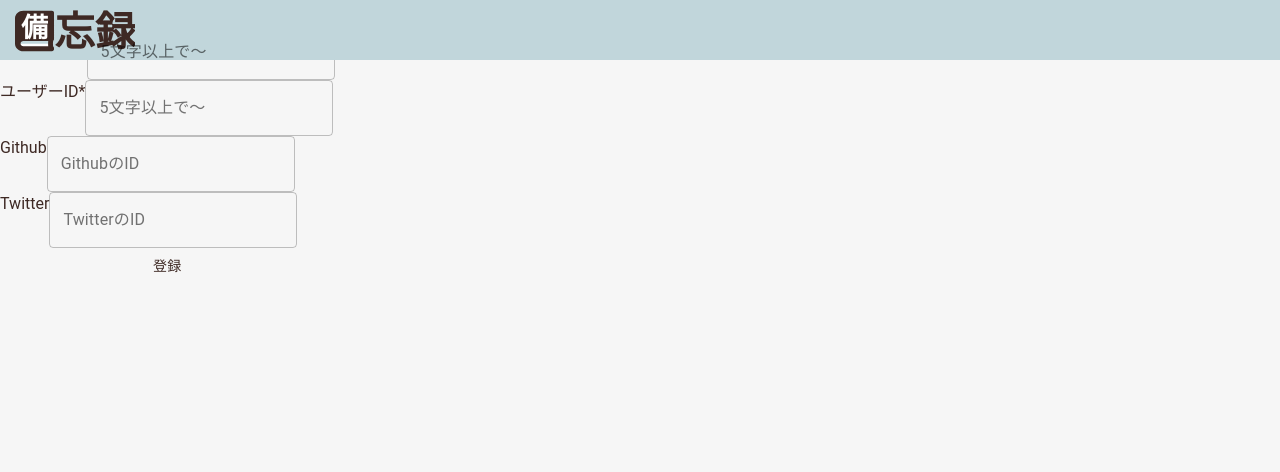
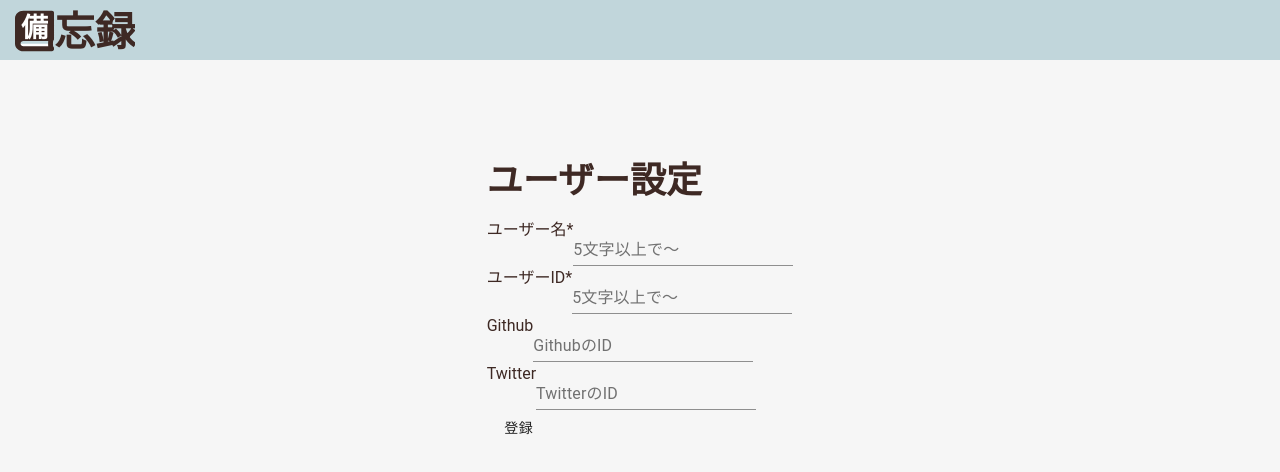
Before and after one commit to VegetableMeat/ithub, a Next.js app: page /signUp in a window 1280 px wide. Shown: the top 472 px of the page. Built offline with nearby package versions, Linux system fonts and the light colour scheme.

Commit message:
ユーザページ途中

```diff
--- a/src/pages/login/style.module.css
+++ b/src/pages/login/style.module.css
@@ -1,8 +1,20 @@
 /* Login */
+.loginContainer {
+  display: flex;
+  justify-content: center;
+  height: 60vh;
+}
 .main {
-  margin: auto;
-  display: block;
+  flex-direction: column;
+  align-content: center;
+  justify-content: center;
 }
-.main span {
-  color: #3e2924;
+.title {
+  font-size: 36px;
+  font-weight: bold;
+  padding-bottom: 10px;
 }
+.text {
+  font-size: 18px;
+  padding-bottom: 20px;
+}
--- a/src/pages/signUp/index.tsx
+++ b/src/pages/signUp/index.tsx
@@ -1,91 +1,66 @@
 import { useRouter } from "next/router";
 import React from "react";
-import Head from "next/head";
-import Image from "next/image";
+import { TextField } from "@material-ui/core";
+import Layout from "@/components/organisms/layout";
 import Input from "@/components/atoms/input";
 import Button from "@/components/atoms/button";
-import headerStyle from "@/components/organisms/header/style.module.css";
-import style from "./style.module.css";
-
-export const getServerSideProps = async (context) => ({
-  props: {
-    noLayout: true,
-  },
-});
+import styles from "./style.module.css";
 
 const signUp: React.FC = () => {
   const router = useRouter();
   return (
-    <div className="noLayout">
-      <Head>
-        <title>Create Next App</title>
-        <link rel="icon" href="/favicon.ico" />
-        <meta
-          name="viewport"
-          content="width=device-width, initial-scale=1, minimum-scale=1, maximum-scale=1, user-scalable=no"
-        ></meta>
-      </Head>
-      <header>
-        <div className={headerStyle.headerContainer}>
-          <div className={headerStyle.headerContents}>
-            <div className={headerStyle.titleWrapper}>
-              <Image
-                className={headerStyle.title}
-                src="/icon/title.svg"
-                alt="備忘録"
-                width="120"
-                height="60"
-                onClick={() => router.push("/")}
-              />
-            </div>
-          </div>
-        </div>
-      </header>
-      <main className={style.main}>
-        <div className={style.title}>ユーザー設定</div>
-        <div className={style.form}>
-          <div className={style.inputWrapper}>
+    <Layout title="signUp">
+      <div className={styles.signUpContainer}>
+        <main className={styles.main}>
+          <div className={styles.title}>ユーザー設定</div>
+          <div className={styles.form}>
+            <div className={styles.inputWrapper}>
               <span>ユーザー名*</span>
-            <Input
-              className={style.input}
+              <TextField
+                // className={className}
                 id={"name"}
                 label={"5文字以上で～"}
                 type={"text"}
+                variant={"standard"}
               />
             </div>
-          <div className={style.inputWrapper}>
+            <div className={styles.inputWrapper}>
               <span>ユーザーID*</span>
-            <Input
-              className={style.input}
+              <TextField
+                // className={className}
                 id={"id"}
                 label={"5文字以上で～"}
                 type={"text"}
+                variant={"standard"}
               />
             </div>
-          <div className={style.inputWrapper}>
+            <div className={styles.inputWrapper}>
               <span>Github</span>
-            <Input
-              className={style.input}
+              <TextField
+                // className={className}
                 id={"github"}
                 label={"GithubのID"}
                 type={"text"}
+                variant={"standard"}
               />
             </div>
-          <div className={style.inputWrapper}>
+            <div className={styles.inputWrapper}>
               <span>Twitter</span>
-            <Input
-              className={style.input}
+              <TextField
+                // className={className}
                 id={"twitter"}
                 label={"TwitterのID"}
                 type={"text"}
+                variant={"standard"}
               />
             </div>
-          <Button className={style.submit} func={() => router.push("/")}>
+            <Button className={styles.submit} func={() => router.push("/")}>
               登録
             </Button>
           </div>
         </main>
       </div>
+    </Layout>
   );
 };
 
--- a/src/pages/signUp/style.module.css
+++ b/src/pages/signUp/style.module.css
@@ -1,14 +1,22 @@
 /* Signup */
+.signUpContainer {
+  display: flex;
+  justify-content: center;
+  height: 60vh;
+}
 .main {
-  margin: auto;
-  display: block;
+  flex-direction: column;
+  justify-content: center;
+}
+.title {
+  font-size: 36px;
+  font-weight: bold;
+  padding-bottom: 10px;
 }
 .form {
-  display: inline-grid;
+  align-content: end;
 }
-.main span {
-  color: #3e2924;
-}
-.inputWrapper {
-  display: inline-flex;
-}
+/* .text {
+  font-size: 18px;
+  padding-bottom: 20px;
+} */
```
Also changed, not shown: src/components/molecules/memo/memo-container/index.tsx (deleted, +0 -22 lines), src/pages/login/index.tsx (+42 -14 lines). Lines whose indentation alone changed are shown as unchanged.
